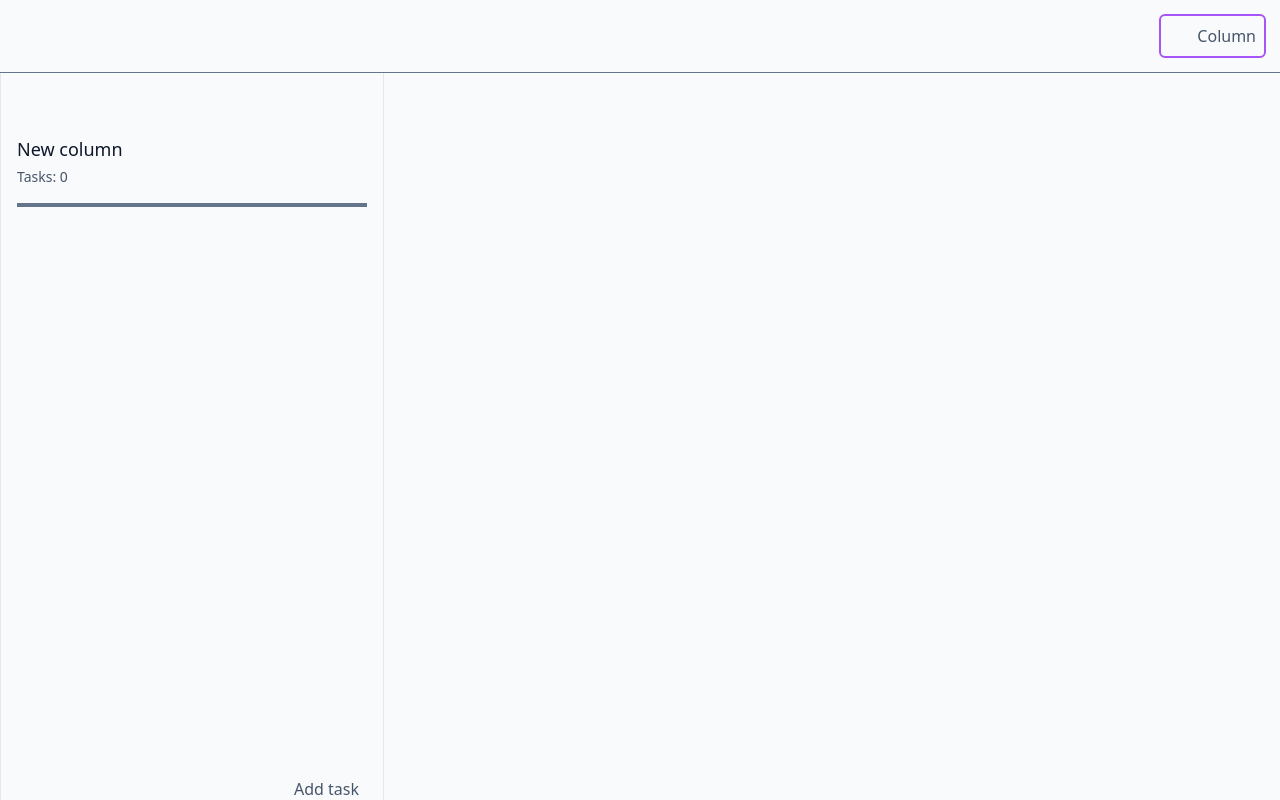
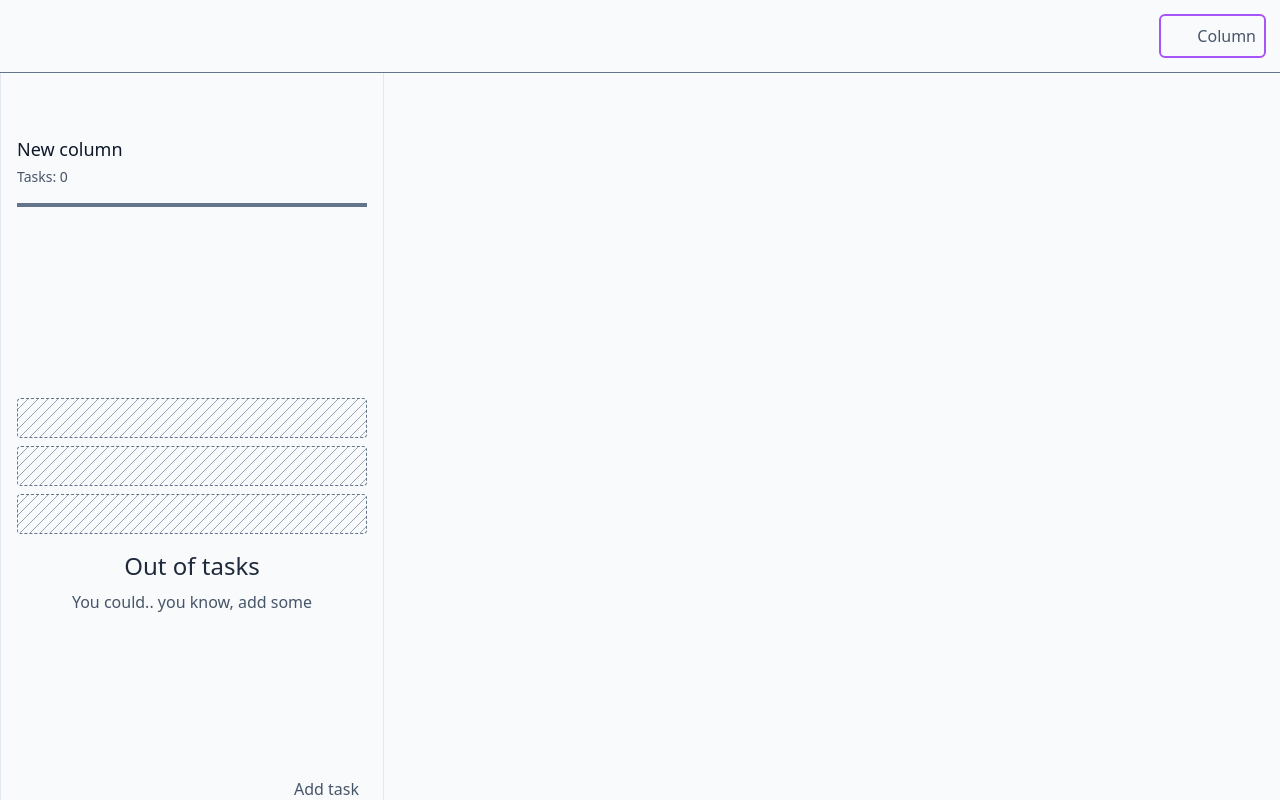
Before and after one commit to danieltalhaug/Kanbanifylyio, a Nuxt app: page / in a window 1280 px wide. Both pictures are taken after a click on the button "Column". Built offline with nearby package versions, Linux system fonts and the light colour scheme; some icons are missing.

Commit message:
Add empty-state component, empty state for no tasks in a column

```diff
--- /dev/null
+++ b/components/EmptyState.vue
@@ -0,0 +1,26 @@
+<script setup lang="ts">
+defineProps({
+    title: {
+        type: String,
+        default: '',
+    },
+    description: {
+        type: String,
+        default: '',
+    },
+});
+</script>
+
+<template>
+    <section class="flex flex-col gap-2 text-center">
+        <figure class="mb-2">
+            <slot name="figure" />
+        </figure>
+        <h3 class="text-2xl text-slate-800 dark:text-slate-100">
+            {{ title }}
+        </h3>
+        <p class="text-base text-slate-600 dark:text-slate-400">
+            {{ description }}
+        </p>
+    </section>
+</template>
--- a/components/KanbanColumn.vue
+++ b/components/KanbanColumn.vue
@@ -1,6 +1,7 @@
 <script setup lang="ts">
 import { IconPlus } from '@tabler/icons-vue';
 import { ID, Color } from '@/types/index';
+import KanbanTaskEmptyState from './KanbanTaskEmptyState.vue';
 
 const props = defineProps<{
     title: String,
@@ -56,7 +57,11 @@
             </p>
         </header>
 
-        <section class="flex flex-col gap-4 mt-8 grow">
+        <section class="flex flex-col gap-4 mt-8 grow relative">
+            <KanbanTaskEmptyState
+                v-if="!taskCount"
+                class="absolute top-[30%]"
+            />
             <slot />
         </section>
 
--- /dev/null
+++ b/components/KanbanTaskEmptyState.vue
@@ -0,0 +1,67 @@
+<script setup lang="ts">
+import type { EmptyStateHelper } from '@/types/empty-state';
+import EmptyState from './EmptyState.vue';
+
+const random = ref();
+
+const emptyStates = <EmptyStateHelper[]>[
+    {
+        title: 'Awesome',
+        description: 'Nothing to do, might as well put your feet on the table and relax',
+    },
+    {
+        title: 'No tasks',
+        description: 'Looks like you\'re out of taks, maybe consider adding some if you get bored',
+    },
+    {
+        title: 'Out of tasks',
+        description: 'You could.. you know, add some',
+    },
+    {
+        title: 'Nothing to do',
+        description: 'Feel free to add tasks when done procrastinating',
+    },
+    {
+        title: 'Lonely',
+        description: 'This column is lonely, some tasks might make it feel better',
+    },
+    {
+        title: 'Sympathize',
+        description: 'I sympathize with batteries. I\'m not included in anything either',
+    },
+    {
+        title: 'Data',
+        description: 'There are two kinds of people in the world: those who can extrapolate from incomplete data',
+    },
+    {
+        title: 'Gravity',
+        description: 'Gravity is one of the most fundamental forces in the universe, but if you remove it, you get... Gravy'
+    },
+];
+
+function getRandomEmptyState() {
+    return emptyStates[Math.floor(Math.random() * emptyStates.length)]
+}
+
+onMounted(() => {
+    random.value = getRandomEmptyState();
+});
+</script>
+
+<template>
+    <EmptyState
+        :title="random?.title"
+        :description="random?.description"
+        class="w-full h-80"
+    >
+        <template #figure>
+            <div class="flex flex-col gap-2">
+                <Placeholder
+                    v-for="(n, i) in 3"
+                    :key="i"
+                    :styling="['h-10', 'rounded']"
+                />
+            </div>
+        </template>
+    </EmptyState>
+</template>
--- /dev/null
+++ b/components/Placeholder.vue
@@ -0,0 +1,21 @@
+<script setup lang="ts">
+defineProps({
+    styling: {
+        type: Array,
+        default: () => [],
+    },
+});
+</script>
+
+<template>
+    <div :class="[styling, 'overflow-hidden', 'border', 'border-dashed', 'border-slate-500']">
+        <svg class="inset-0 h-full w-full stroke-slate-400 dark:stroke-slate-600" fill="none">
+            <defs>
+                <pattern id="pattern-510798f3-74a4-4150-a0cf-4e93e8f4fbdf" x="0" y="0" width="10" height="10" patternUnits="userSpaceOnUse">
+                <path d="M-3 13 15-5M-5 5l18-18M-1 21 17 3"></path>
+                </pattern>
+            </defs>
+            <rect stroke="none" fill="url(#pattern-510798f3-74a4-4150-a0cf-4e93e8f4fbdf)" width="100%" height="100%"></rect>
+        </svg>
+    </div>
+</template>
--- /dev/null
+++ b/types/empty-state.ts
@@ -0,0 +1,4 @@
+export interface EmptyStateHelper {
+    title: string,
+    description: string,
+};
```
